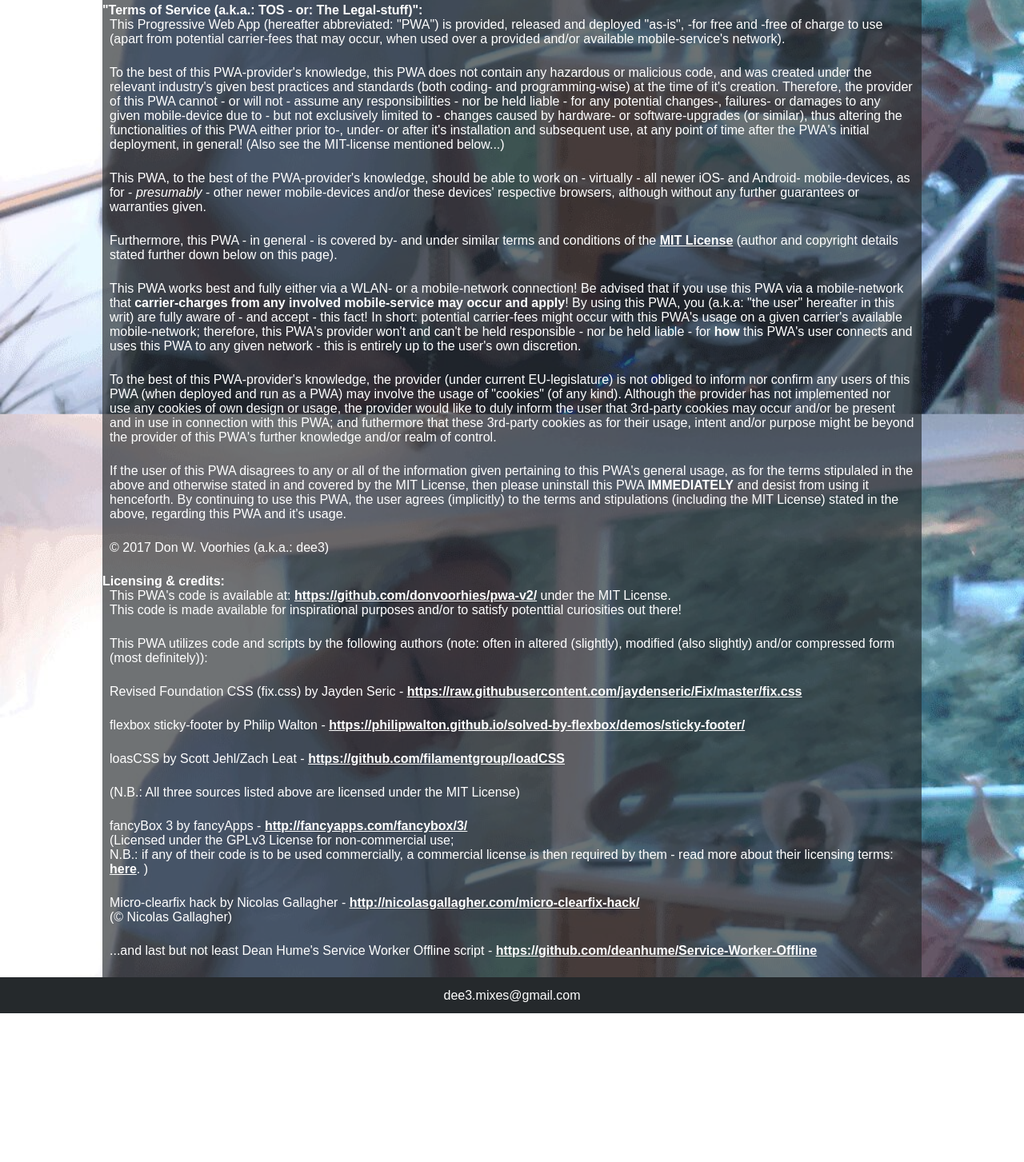
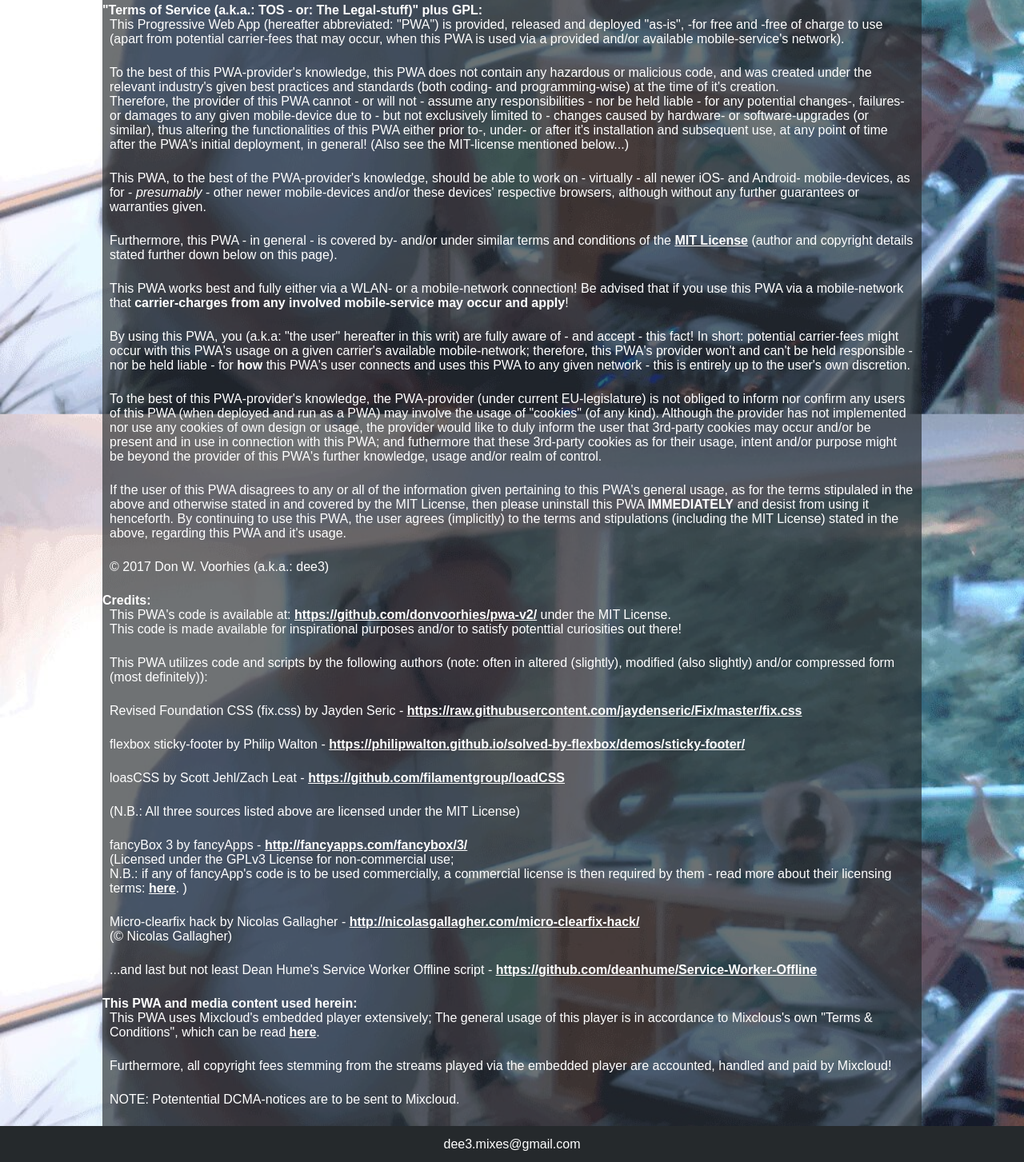
Before and after one commit to donvoorhies/dee3-pwa-v2, a plain HTML site: page tos.html in a window 1280 px wide. Shown: the part 501-1954 px from the top of the page at 80% size. Before the commit the page ends 1768 px from the top, so only its background shows below. Drawn offline with nearby package versions, Linux system fonts and the light colour scheme.

Commit message:
Update tos.html

```diff
--- a/tos.html
+++ b/tos.html
@@ -6,7 +6,7 @@
 <meta name="theme-color" content="#25292C">
 <meta name="apple-mobile-web-app-status-bar-style" content="black-translucent">
 <meta name="viewport" content="width=device-width, initial-scale=1">
-<title>dee3 | mixes</title>
+<title>dee3 | mixes - Technical- & Legal Stuff</title>
 <style>
 li,main{display:block}dl,h1,h2,h3,h4,h5,h6,ol,p,ul{margin-top:0;margin-bottom:0}img,main{max-width:100%}button,iframe,img{border:0}blockquote,button{margin:0;padding:0}body,html{height:100%}html{background:url(dee3.jpg) center center no-repeat fixed;background-size:cover;-ms-text-size-adjust:100%;-webkit-text-size-adjust:100%;-webkit-font-smoothing:antialiased;-moz-osx-font-smoothing:grayscale;-webkit-tap-highlight-color:transparent}body{margin:0;font:16px Arial,sans-serif,serif;display:flex;flex-direction:column}main{width:100%;flex:1 0 auto}ol,ul{padding-left:0}dd{margin-left:0}h1,h2,h3,h4,h5,h6{font-size:inherit}sup{position:relative;top:-.5em;vertical-align:baseline;font-size:75%;line-height:0}strong{font-weight:700}figure{margin:0}img{height:auto;vertical-align:middle}a{text-decoration:none;color:inherit}button{text-align:inherit;text-transform:inherit;font:inherit;-webkit-font-smoothing:inherit;letter-spacing:inherit;background:0 0;cursor:pointer;overflow:visible}::-moz-focus-inner{border:0;padding:0}.cf:before,.cf:after{content:" ";display:table}.cf:after{clear:both}
 /*Jayden Seric Revised Foundation CSS - https://raw.githubusercontent.com/jaydenseric/Fix/master/fix.css*/
@@ -49,29 +49,38 @@ Play dee3&acute;s sets...
 <p>Currently, iOS-browsers - AFAIK - do not support the so-called "Service-Worker"-scripts (although Apple's soon going to change this!); but in the meantime: Like the Android-users, you too have probably accessed this PWA from some URL-link or QR-code, and now have it running in your mobile device's web browser! Tap on the "Add to StartScreen"-icon (the square with the arrow pointing upwards, located down below in the middle of the browser), and the PWA will then be installed on your iOS-device! Now close your Safari-mobile browser, find the "dee3"-icon somewhere on your mobile device's startscreen (or under your: "Applications"-list), tap on the icon, and you too can now enjoy the sets available via this PWA!</p>
 </article>
 <article>
-<h3>"Terms of Service (a.k.a.: TOS - or: The Legal-stuff)":</h3>
-<p>This Progressive Web App (hereafter abbreviated: "PWA") is provided, released and deployed "as-is", -for free and -free of charge to use (apart from potential carrier-fees that may occur, when used over a provided and/or available mobile-service's network).</p><p>To the best of this PWA-provider's knowledge, this PWA does not contain any hazardous or malicious code, and was created under the relevant industry's given best practices and standards (both coding- and programming-wise) at the time of it's creation. Therefore, the provider of this PWA cannot - or will not - assume any responsibilities - nor be held liable - for any potential changes-, failures- or damages to any given mobile-device due to - but not exclusively limited to - changes caused by hardware- or software-upgrades (or similar), thus altering the functionalities of this PWA either prior to-, under- or after it's installation and subsequent use, at any point of time after the PWA's initial deployment, in general! (Also see the MIT-license mentioned below...)</p>
-<p>This PWA, to the best of the PWA-provider's knowledge, should be able to work on - virtually - all newer iOS- and Android- mobile-devices, as for - <i>presumably</i> - other newer mobile-devices and/or these devices' respective browsers, although without any further guarantees or warranties given.</p><p>Furthermore, this PWA - in general - is covered by- and under similar terms and conditions of the <a href="https://opensource.org/licenses/MIT" title="The MIT License" target="_blank">MIT License</a> (author and copyright details stated further down below on this page).</p>
-<p>This PWA works best and fully either via a WLAN- or a mobile-network connection! Be advised that if you use this PWA via a mobile-network that <b>carrier-charges from any involved mobile-service may occur and apply</b>! By using this PWA, you (a.k.a: "the user" hereafter in this writ) are fully aware of - and accept - this fact! In short: potential carrier-fees might occur with this PWA's usage on a given carrier's available mobile-network; therefore, this PWA's provider won't and can't be held responsible - nor be held liable - for <b>how</b> this PWA's user connects and uses this PWA to any given network - this is entirely up to the user's own discretion.</p>
-<p>To the best of this PWA-provider's knowledge, the provider (under current EU-legislature) is not obliged to inform nor confirm any users of this PWA (when deployed and run as a PWA) may involve the usage of "cookies" (of any kind). Although the provider has not implemented nor use any cookies of own design or usage, the provider would like to duly inform the user that 3rd-party cookies may occur and/or be present and in use in connection with this PWA; and futhermore that these 3rd-party cookies as for their usage, intent and/or purpose might be beyond the provider of this PWA's further knowledge and/or realm of control.</p>
+<h3>"Terms of Service (a.k.a.: TOS - or: The Legal-stuff)" plus GPL:</h3>
+<p>This Progressive Web App (hereafter abbreviated: "PWA") is provided, released and deployed "as-is", -for free and -free of charge to use (apart from potential carrier-fees that may occur, when this PWA is used via a provided and/or available mobile-service's network).</p>
+<p>To the best of this PWA-provider's knowledge, this PWA does not contain any hazardous or malicious code, and was created under the relevant industry's given best practices and standards (both coding- and programming-wise) at the time of it's creation.<br>
+Therefore, the provider of this PWA cannot - or will not - assume any responsibilities - nor be held liable - for any potential changes-, failures- or damages to any given mobile-device due to - but not exclusively limited to - changes caused by hardware- or software-upgrades (or similar), thus altering the functionalities of this PWA either prior to-, under- or after it's installation and subsequent use, at any point of time after the PWA's initial deployment, in general! (Also see the MIT-license mentioned below...)</p>
+<p>This PWA, to the best of the PWA-provider's knowledge, should be able to work on - virtually - all newer iOS- and Android- mobile-devices, as for - <i>presumably</i> - other newer mobile-devices and/or these devices' respective browsers, although without any further guarantees or warranties given.</p>
+<p>Furthermore, this PWA - in general - is covered by- and/or under similar terms and conditions of the <a href="https://opensource.org/licenses/MIT" title="The MIT License" target="_blank">MIT License</a> (author and copyright details stated further down below on this page).</p>
+<p>This PWA works best and fully either via a WLAN- or a mobile-network connection! Be advised that if you use this PWA via a mobile-network that <b>carrier-charges from any involved mobile-service may occur and apply</b>!</p>
+<p>By using this PWA, you (a.k.a: "the user" hereafter in this writ) are fully aware of - and accept - this fact! In short: potential carrier-fees might occur with this PWA's usage on a given carrier's available mobile-network; therefore, this PWA's provider won't and can't be held responsible - nor be held liable - for <b>how</b> this PWA's user connects and uses this PWA to any given network - this is entirely up to the user's own discretion.</p>
+<p>To the best of this PWA-provider's knowledge, the PWA-provider (under current EU-legislature) is not obliged to inform nor confirm any users of this PWA (when deployed and run as a PWA) may involve the usage of "cookies" (of any kind). Although the provider has not implemented nor use any cookies of own design or usage, the provider would like to duly inform the user that 3rd-party cookies may occur and/or be present and in use in connection with this PWA; and futhermore that these 3rd-party cookies as for their usage, intent and/or purpose might be beyond the provider of this PWA's further knowledge, usage and/or realm of control.</p>
 <p>If the user of this PWA disagrees to any or all of the information given pertaining to this PWA's general usage, as for the terms stipulaled in the above and otherwise stated in and covered by the MIT License, then please uninstall this PWA <b>IMMEDIATELY</b> and desist from using it henceforth. By continuing to use this PWA, the user agrees (implicitly) to the terms and stipulations (including the MIT License) stated in the above, regarding this PWA and it's usage.</p><p>&copy; 2017 Don W. Voorhies (a.k.a.: dee3)</p>
 </article>
 <article>
-<h3>Licensing &amp; credits:</h3>
+<h3>Credits:</h3>
 <p>This PWA's code is available at: <a href="https://github.com/donvoorhies/pwa-v2/" title="See and get this PWA's source-code from GitHub" target="_blank">https://github.com/donvoorhies/pwa-v2/</a> under the MIT License.<br>This code is made available for inspirational purposes and/or to satisfy potenttial curiosities out there!</p>
 <p>This PWA utilizes code and scripts by the following authors (note: often in altered (slightly), modified (also slightly) and/or compressed form (most definitely)):</p>
 <p>Revised Foundation CSS (fix.css) by Jayden Seric - <a href="https://raw.githubusercontent.com/jaydenseric/Fix/master/fix.css" title="Jayden Seric's fix.css " target="_blank">https://raw.githubusercontent.com/jaydenseric/Fix/master/fix.css</a></p>
 <p>flexbox sticky-footer by Philip Walton - <a href="https://philipwalton.github.io/solved-by-flexbox/demos/sticky-footer/" title="Philip Whalton's flex-box sticky footer" target="_blank">https://philipwalton.github.io/solved-by-flexbox/demos/sticky-footer/</a></p>
 <p>loasCSS by Scott Jehl/Zach Leat - <a href="https://github.com/filamentgroup/loadCSS" title="Filament Group's loadCSS" target="_blank">https://github.com/filamentgroup/loadCSS</a></p>
-
 <p>(N.B.: All three sources listed above are licensed under the MIT License)</p>
 <p>fancyBox 3 by fancyApps - <a href="http://fancyapps.com/fancybox/3/" title="fancyApp's fancyBox 3" target="_blank">http://fancyapps.com/fancybox/3/</a><br>
-(Licensed under the GPLv3 License for non-commercial use;<br>N.B.: if any of their code is to be used commercially, a commercial license is then required by them - read more about their licensing terms: <a href="http://fancyapps.com/fancybox/3/#license" title="fancyApps License conditions" target="_blank">here</a>. )
+(Licensed under the GPLv3 License for non-commercial use;<br>N.B.: if any of fancyApp's code is to be used commercially, a commercial license is then required by them - read more about their licensing terms: <a href="http://fancyapps.com/fancybox/3/#license" title="fancyApps License conditions" target="_blank">here</a>. )
 </p>
 <p>Micro-clearfix hack by Nicolas Gallagher - <a href="http://nicolasgallagher.com/micro-clearfix-hack/" title="Nicolas Gallagher's micro clear fix hack" target="_blank">http://nicolasgallagher.com/micro-clearfix-hack/</a><br>
 (&copy; Nicolas Gallagher) </p>
 <p>...and last but not least Dean Hume's Service Worker Offline script - <a href="https://github.com/deanhume/Service-Worker-Offline" title="Dean Hume's Servic Worker Offline" target="_blank">https://github.com/deanhume/Service-Worker-Offline</a>
 </p>
+</article>
+<article>
+<h3>This PWA and media content used herein:</h3>
+<p>This PWA uses Mixcloud's embedded player extensively; The general usage of this player is in accordance to Mixclous's own "Terms & Conditions", which can be read <a href="https://www.mixcloud.com/terms/" title="Mixcloud's Terms & Conditions">here</a>.</p>
+<p>Furthermore, all copyright fees stemming from the streams played via the embedded player are accounted, handled and paid by Mixcloud!</p>
+<p>NOTE: Potentential DCMA-notices are to be sent to Mixcloud.</p>
 </article>
 </section>
 </main>
```
